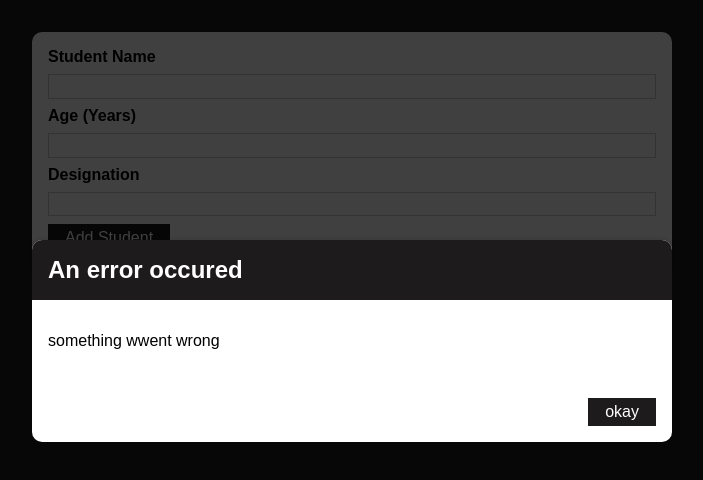
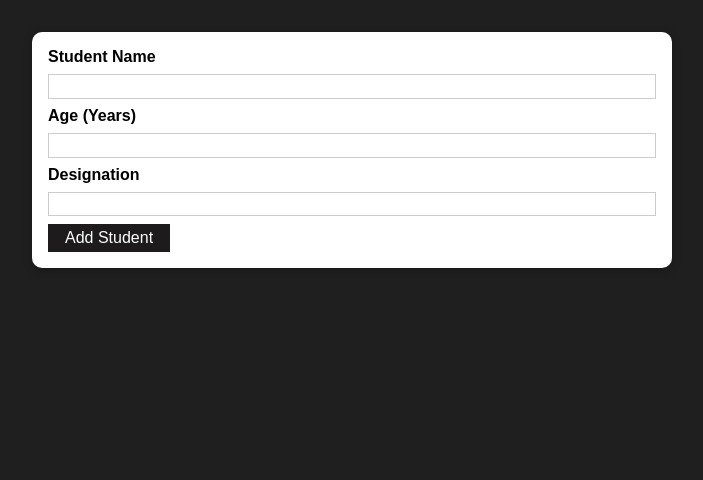
Before and after one commit to keerthiJR/React-StudentDetails-MAX, a React (Create React App) app: page / in a window 1280 px wide. Shown: the top 480 px of the page, without its empty margins (288-991 px from the left). Built offline with nearby package versions, Linux system fonts and the light colour scheme.

Commit message:
added validations for Error Modal Component

```diff
--- a/src/components/UI/ErrorModal.js
+++ b/src/components/UI/ErrorModal.js
@@ -2,6 +2,10 @@ import Button from "./Button";
 import Card from "./Card";
 import classes from './ErrorModal.module.css'
 const ErrorModal = (props) => {
+
+    const ErrorModalhandler = () =>{
+        props.clickHandler()
+    }
     return (
         <div>
             <div className={classes.backdrop} />
@@ -13,7 +17,7 @@ const ErrorModal = (props) => {
                     <p>{props.message}</p>
                 </div>
                 <footer className={classes.actions}>
-                    <Button>okay</Button>
+                    <Button onClick={ErrorModalhandler}>okay</Button>
                 </footer>
             </Card>
         </div>
--- a/src/components/Users/AddUser.js
+++ b/src/components/Users/AddUser.js
@@ -10,13 +10,22 @@ const AddUser = (props) => {
   const [enteredUsername, setEnteredUsername] = useState('');
   const [enteredAge, setEnteredAge] = useState('');
   const [enteredDesignation, setEnteredDesignation] = useState('');
+  const [error, setError] = useState();
 
   const addUserHandler = (event) => {
     event.preventDefault();
     if (enteredUsername.trim().length === 0 || enteredDesignation.trim().length === 0 || enteredAge.trim().length === 0) {
+      setError({
+        title: 'Invalid input',
+        message: 'Please enter a valid name, age and designation'
+      })
       return;
     }
     if (+enteredAge < 0) {
+      setError({
+        title: 'Invalid age',
+        message: 'Please enter a valid age > 0'
+      })
       return;
     }
     props.adduser(enteredUsername, enteredAge, enteredDesignation)
@@ -37,9 +46,13 @@ const AddUser = (props) => {
     setEnteredDesignation(event.target.value)
   }
 
+  const onClickErrorModalHander = ()=>{
+    setError('')
+  }
+
   return (
     <div>
-      <ErrorModal title="An error occured" message="something wwent wrong"/>
+      { error && <ErrorModal title={error.title} message={error.message} clickHandler={onClickErrorModalHander}/> }
       <Card className={classes.input}>
         <form onSubmit={addUserHandler}>
           <label htmlFor="username">Student Name</label>
```
